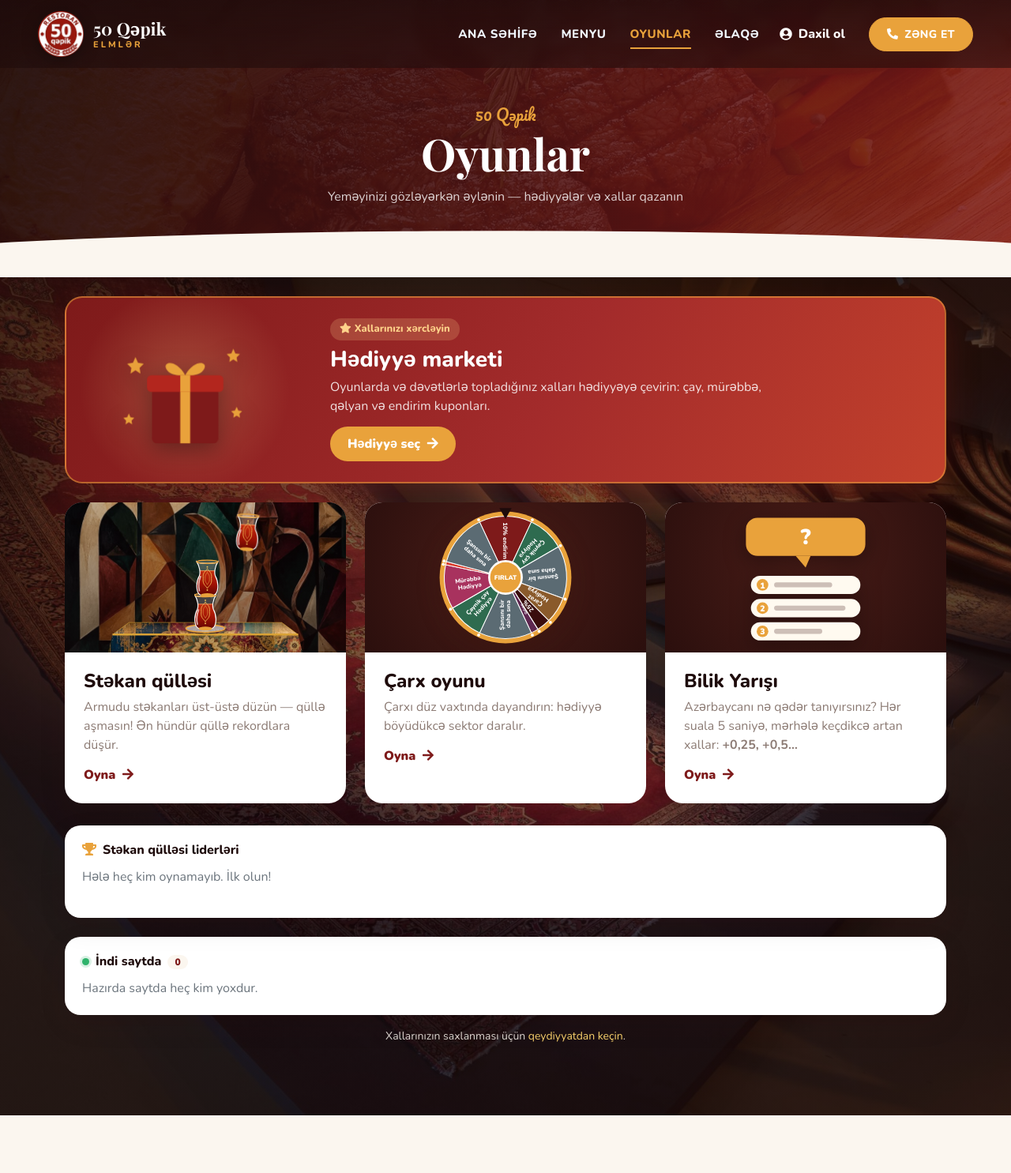
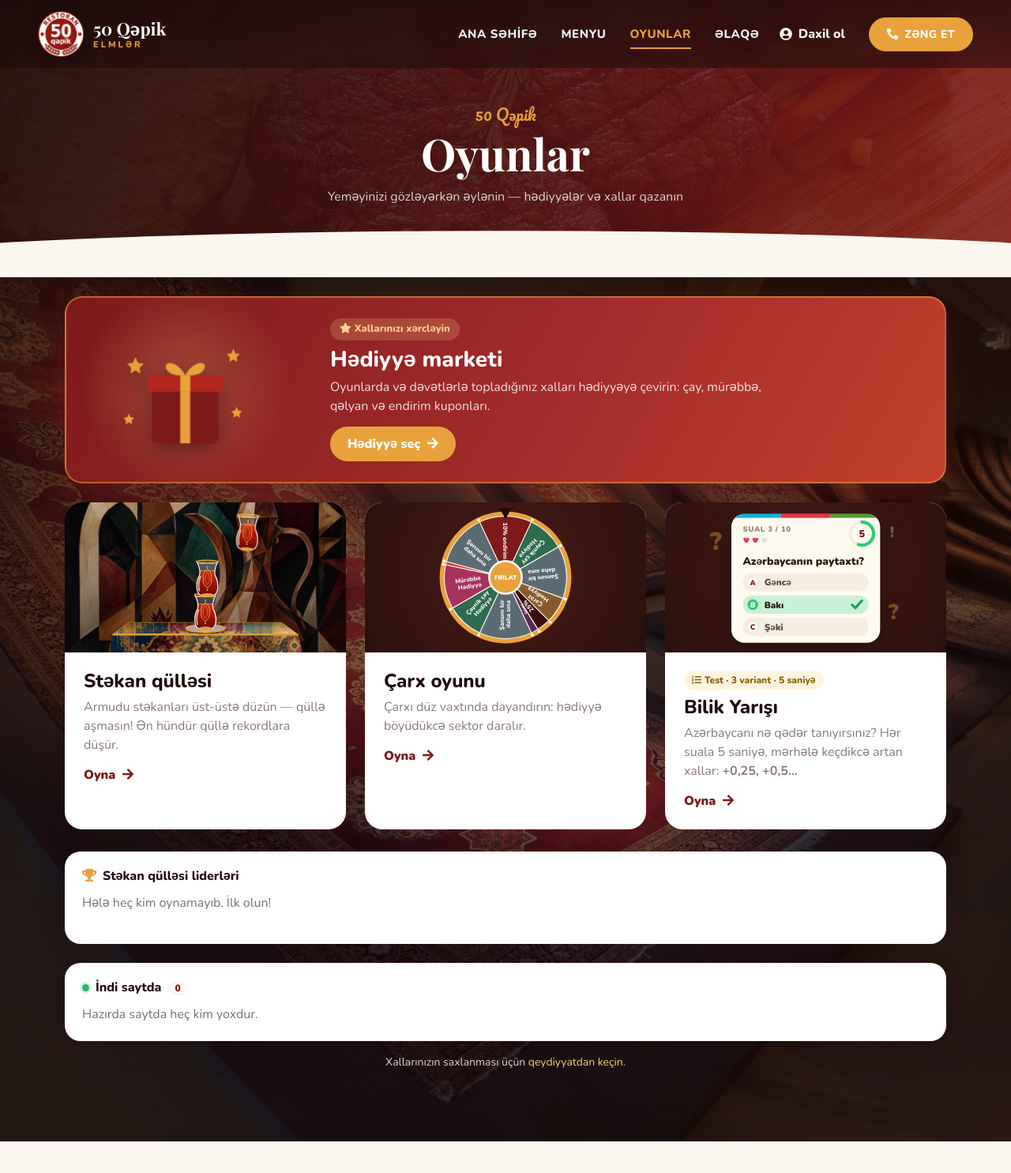
Before and after one commit to memmedzade06/restaurant, a Laravel app: page /oyunlar in a window 1280 px wide. Shown: the top 1485 px of the page at 79% size. Run offline with Laravel 10, Linux system fonts and the light colour scheme; data that the repository does not hold is empty; some libraries are stand-ins or nearby versions; some web fonts are replaced.

Commit message:
Bilik Yarışı: new URL /oyunlar/bilik-yarisi and quiz-style card art
- Game moved to /oyunlar/bilik-yarisi; /oyunlar/suallar and
  /oyunlar/krossvord redirect there
- Card art redrawn as a quiz screen (question, A/B/C answers, timer ring,
  hearts, correct answer lights up) plus a "Test · 3 variant · 5 saniyə" tag

Co-Authored-By: Claude Opus 5.5 <noreply@anthropic.com>

```diff
--- a/public/css/games.css
+++ b/public/css/games.css
@@ -495,13 +495,35 @@ body.st-no-scroll { overflow: hidden; }
 
 /* Oyunlar səhifəsində Sual oyunu kartı: sual qabarcığı və 3 cavab */
 .qz-art { background: radial-gradient(circle at 50% 40%, #4a1d18, #2b0f0d); }
-.qz-art-svg { height: 168px; width: auto; filter: drop-shadow(0 8px 14px rgba(0, 0, 0, .35)); }
+.qz-art-svg { height: 178px; width: auto; filter: drop-shadow(0 8px 14px rgba(0, 0, 0, .35)); }
 .qz-art-svg text { font-family: 'Nunito', sans-serif; font-weight: 900; }
-.qz-art-svg .qa-opt { fill: #fffaf0; }
-.qz-art-svg .qa-right { animation: qaRight 3s ease-in-out infinite; }
-.qz-art-svg .qa-mark { fill: #3A0D0D; }
-@keyframes qaRight { 0%, 40% { fill: #fffaf0; } 55%, 90% { fill: #7ee2a8; } 100% { fill: #fffaf0; } }
-@media (prefers-reduced-motion: reduce) { .qz-art-svg .qa-right { animation: none; fill: #7ee2a8; } }
+/* üzən sual işarələri */
+.qz-art-svg .qz2-float { fill: rgba(233, 162, 59, .4); animation: qz2Float 4s ease-in-out infinite; }
+.qz-art-svg .qz2-float-b { animation-delay: -1.3s; }
+.qz-art-svg .qz2-float-c { animation-delay: -2.6s; fill: rgba(255, 255, 255, .3); }
+@keyframes qz2Float { 0%, 100% { transform: translateY(0); } 50% { transform: translateY(-6px); } }
+/* taymer halqası tükənir, cavab seçiləndə yaşıl olur; dövr 4 saniyə */
+.qz-art-svg .qz2-timer { stroke-dasharray: 88; animation: qz2Timer 4s linear infinite; }
+@keyframes qz2Timer { 0% { stroke-dashoffset: 0; stroke: #e9a23b; } 45% { stroke-dashoffset: 40; stroke: #e9a23b; } 55%, 100% { stroke-dashoffset: 40; stroke: #2ecc71; } }
+/* düz cavab (B): toxunuş, sonra yaşıl və ✓ */
+.qz-art-svg .qz2-right { fill: #f5ece2; animation: qz2Right 4s ease-in-out infinite; }
+.qz-art-svg .qz2-right-key { fill: #fff; stroke: #eadfd3; animation: qz2Key 4s ease-in-out infinite; }
+.qz-art-svg .qz2-right-letter { fill: #7E1A1A; animation: qz2Letter 4s ease-in-out infinite; }
+.qz-art-svg .qz2-check { stroke-dasharray: 20; stroke-dashoffset: 20; animation: qz2Check 4s ease-in-out infinite; }
+.qz-art-svg .qz2-tap { opacity: 0; transform-box: fill-box; transform-origin: center; animation: qz2Tap 4s ease-in-out infinite; }
+@keyframes qz2Right { 0%, 45% { fill: #f5ece2; } 52%, 90% { fill: #c8f1d8; } 100% { fill: #f5ece2; } }
+@keyframes qz2Key { 0%, 45% { fill: #fff; } 52%, 90% { fill: #2ecc71; } 100% { fill: #fff; } }
+@keyframes qz2Letter { 0%, 45% { fill: #7E1A1A; } 52%, 90% { fill: #fff; } 100% { fill: #7E1A1A; } }
+@keyframes qz2Check { 0%, 50% { stroke-dashoffset: 20; } 60%, 90% { stroke-dashoffset: 0; } 100% { stroke-dashoffset: 20; } }
+@keyframes qz2Tap { 0%, 32% { opacity: 0; transform: scale(1.6); } 42% { opacity: 1; transform: scale(1); } 50%, 100% { opacity: 0; transform: scale(.8); } }
+@media (prefers-reduced-motion: reduce) {
+    .qz-art-svg * { animation: none !important; }
+    .qz-art-svg .qz2-right { fill: #c8f1d8; }
+    .qz-art-svg .qz2-right-key { fill: #2ecc71; }
+    .qz-art-svg .qz2-right-letter { fill: #fff; }
+    .qz-art-svg .qz2-check { stroke-dashoffset: 0; }
+}
+.qz-card-tag { display: inline-block; margin-bottom: 8px; padding: 3px 10px; border-radius: 999px; background: #fff4e0; color: #8a5a00; font-size: 12px; font-weight: 800; }
 
 /* Hədiyyə marketi — oyun kartlarından fərqli: tam enli, üfüqi, qızılı banner */
 .market-feature { display: flex; align-items: stretch; background: linear-gradient(120deg, #7E1A1A 0%, #a32b2b 55%, #c2412c 100%); color: #fff; box-shadow: 0 18px 40px rgba(126, 26, 26, .35); border: 2px solid rgba(233, 162, 59, .55); }
--- a/resources/views/frontend/games/index.blade.php
+++ b/resources/views/frontend/games/index.blade.php
@@ -272,23 +272,62 @@
             <div class="col-md-6 col-lg-4">
                 <a href="{{ route('games.quiz') }}" class="game-card">
                     <div class="game-art qz-art">
-                        {{-- sual qabarcığı və 3 cavab — düz cavab yaşıl yanır --}}
-                        <svg class="qz-art-svg" viewBox="0 0 200 160" aria-hidden="true">
-                            <rect x="28" y="8" width="144" height="46" rx="14" fill="#e9a23b"/>
-                            <path d="M88 54 L100 68 L106 54 Z" fill="#e9a23b"/>
-                            <text x="100" y="40" font-size="26" text-anchor="middle" fill="#fff">?</text>
-                            <rect class="qa-opt" x="34" y="78" width="132" height="22" rx="11"/>
-                            <circle cx="48" cy="89" r="7" fill="#e9a23b"/><text x="48" y="93" font-size="10" text-anchor="middle" fill="#fff">1</text>
-                            <rect class="qa-mark" x="62" y="86" width="70" height="6" rx="3" opacity=".25"/>
-                            <rect class="qa-opt qa-right" x="34" y="106" width="132" height="22" rx="11"/>
-                            <circle cx="48" cy="117" r="7" fill="#e9a23b"/><text x="48" y="121" font-size="10" text-anchor="middle" fill="#fff">2</text>
-                            <rect class="qa-mark" x="62" y="114" width="86" height="6" rx="3" opacity=".25"/>
-                            <rect class="qa-opt" x="34" y="134" width="132" height="22" rx="11"/>
-                            <circle cx="48" cy="145" r="7" fill="#e9a23b"/><text x="48" y="149" font-size="10" text-anchor="middle" fill="#fff">3</text>
-                            <rect class="qa-mark" x="62" y="142" width="58" height="6" rx="3" opacity=".25"/>
+                        {{-- test ekranı: sual, A/B/C variantları, 5 saniyəlik taymer, canlar — "B" (düz cavab) yaşıl yanır --}}
+                        <svg class="qz-art-svg" viewBox="0 0 260 170" aria-hidden="true">
+                            {{-- arxada üzən sual işarələri --}}
+                            <text class="qz2-float" x="14" y="56" font-size="30">?</text>
+                            <text class="qz2-float qz2-float-b" x="230" y="136" font-size="26">?</text>
+                            <text class="qz2-float qz2-float-c" x="232" y="40" font-size="18">!</text>
+
+                            {{-- test kartı, yuxarıda bayraq rəngləri --}}
+                            <clipPath id="qz2Card"><rect x="40" y="8" width="180" height="156" rx="16"/></clipPath>
+                            <rect x="40" y="8" width="180" height="156" rx="16" fill="#fffaf0"/>
+                            <g clip-path="url(#qz2Card)">
+                                <rect x="40" y="8" width="60" height="5" fill="#00b5e2"/>
+                                <rect x="100" y="8" width="60" height="5" fill="#ef3340"/>
+                                <rect x="160" y="8" width="60" height="5" fill="#509e2f"/>
+                            </g>
+
+                            {{-- başlıq: sual nömrəsi, canlar, taymer --}}
+                            <text x="54" y="30" font-size="9" fill="#9a8478" letter-spacing=".6">SUAL 3 / 10</text>
+                            <g fill="#e0414f" transform="translate(54 36) scale(.42)">
+                                <path d="M10 18 C-4 8 2 -2 10 4 C18 -2 24 8 10 18Z"/>
+                                <path transform="translate(26 0)" d="M10 18 C-4 8 2 -2 10 4 C18 -2 24 8 10 18Z"/>
+                                <path transform="translate(52 0)" fill="#eadfd3" d="M10 18 C-4 8 2 -2 10 4 C18 -2 24 8 10 18Z"/>
+                            </g>
+                            <circle cx="198" cy="32" r="14" fill="none" stroke="#f3ebe2" stroke-width="4"/>
+                            <circle class="qz2-timer" cx="198" cy="32" r="14" fill="none" stroke="#e9a23b" stroke-width="4" stroke-linecap="round" transform="rotate(-90 198 32)"/>
+                            <text x="198" y="36.5" font-size="12" text-anchor="middle" fill="#7E1A1A">5</text>
+
+                            {{-- sual --}}
+                            <text x="54" y="70" font-size="13" fill="#2b1a12">Azərbaycanın paytaxtı?</text>
+
+                            {{-- variantlar --}}
+                            <rect x="54" y="80" width="152" height="22" rx="11" fill="#f5ece2"/>
+                            <circle cx="66" cy="91" r="7" fill="#fff" stroke="#eadfd3"/>
+                            <text x="66" y="94.5" font-size="9" text-anchor="middle" fill="#7E1A1A">A</text>
+                            <text x="80" y="95" font-size="11" fill="#5a4a44">Gəncə</text>
+
+                            <rect class="qz2-right" x="54" y="107" width="152" height="22" rx="11"/>
+                            <circle class="qz2-right-key" cx="66" cy="118" r="7"/>
+                            <text class="qz2-right-letter" x="66" y="121.5" font-size="9" text-anchor="middle">B</text>
+                            <text x="80" y="122" font-size="11" fill="#2b1a12">Bakı</text>
+                            <path class="qz2-check" d="M186 118 l4 4 l8 -9" fill="none" stroke="#1e9e57" stroke-width="3" stroke-linecap="round" stroke-linejoin="round"/>
+
+                            <rect x="54" y="134" width="152" height="22" rx="11" fill="#f5ece2"/>
+                            <circle cx="66" cy="145" r="7" fill="#fff" stroke="#eadfd3"/>
+                            <text x="66" y="148.5" font-size="9" text-anchor="middle" fill="#7E1A1A">C</text>
+                            <text x="80" y="149" font-size="11" fill="#5a4a44">Şəki</text>
+
+                            {{-- toxunuş --}}
+                            <g class="qz2-tap">
+                                <circle cx="150" cy="118" r="9" fill="#e9a23b" opacity=".35"/>
+                                <circle cx="150" cy="118" r="4" fill="#e9a23b"/>
+                            </g>
                         </svg>
                     </div>
                     <div class="game-body">
+                        <span class="qz-card-tag"><i class="fa fa-list-ol me-1"></i>Test · 3 variant · 5 saniyə</span>
                         <h4>Bilik Yarışı</h4>
                         <p>Azərbaycanı nə qədər tanıyırsınız? Hər suala {{ (int) config('quiz.seconds', 5) }} saniyə, mərhələ keçdikcə artan xallar: <b>+{{ \App\Http\Controllers\Frontend\QuizController::pointsLabel() }}, +{{ \App\Services\Referrals::format(\App\Http\Controllers\Frontend\QuizController::stageReward(2)) }}…</b></p>
                         <span class="game-go">Oyna <i class="fa fa-arrow-right ms-1"></i></span>
--- a/resources/views/frontend/layouts/app.blade.php
+++ b/resources/views/frontend/layouts/app.blade.php
@@ -43,7 +43,7 @@
     <link href="{{ asset('css/bootstrap.min.css') }}" rel="stylesheet">
     <link href="{{ asset('css/style.css') }}" rel="stylesheet">
     <link href="{{ asset('css/custom.css') }}?v=23" rel="stylesheet">
-    <link href="{{ asset('css/games.css') }}?v=49" rel="stylesheet">
+    <link href="{{ asset('css/games.css') }}?v=50" rel="stylesheet">
     @yield('css')
 </head>
 
--- a/routes/web.php
+++ b/routes/web.php
@@ -160,14 +160,16 @@ Route::prefix('oyunlar')->name('games.')->controller(\App\Http\Controllers\Front
     Route::post('/carx-oyunu/gotur', 'claim')->middleware(['auth', 'phone.verified', 'throttle:15,1'])->name('wheel.claim');
 });
 // Bilik Yarışı (sual oyunu): oyun serverdə gedir (düz cavab brauzerə getmir), mərhələ keçəndə xal yazılır
-Route::prefix('oyunlar/suallar')->name('games.quiz')->controller(\App\Http\Controllers\Frontend\QuizController::class)->group(function () {
+Route::prefix('oyunlar/bilik-yarisi')->name('games.quiz')->controller(\App\Http\Controllers\Frontend\QuizController::class)->group(function () {
     Route::get('/', 'show');
     Route::post('/basla', 'start')->middleware('throttle:30,1')->name('.start');
     Route::post('/cavab', 'answer')->middleware('throttle:120,1')->name('.answer');
     Route::post('/novbeti', 'next')->middleware('throttle:120,1')->name('.next');
 });
 // Krossvord ləğv olunub — köhnə linklər Bilik Yarışına aparır
-Route::permanentRedirect('/oyunlar/krossvord', '/oyunlar/suallar');
+Route::permanentRedirect('/oyunlar/krossvord', '/oyunlar/bilik-yarisi');
+// Köhnə ünvan (Sual oyunu) — linklər və əlfəcinlər yeni səhifəyə aparır
+Route::permanentRedirect('/oyunlar/suallar', '/oyunlar/bilik-yarisi');
 // Köhnə ünvan (Bəxt çarxı): QR kodlar və köhnə linklər yeni səhifəyə yönləndirilir
 Route::permanentRedirect('/oyunlar/bext-carxi', '/oyunlar/carx-oyunu');
 
```
